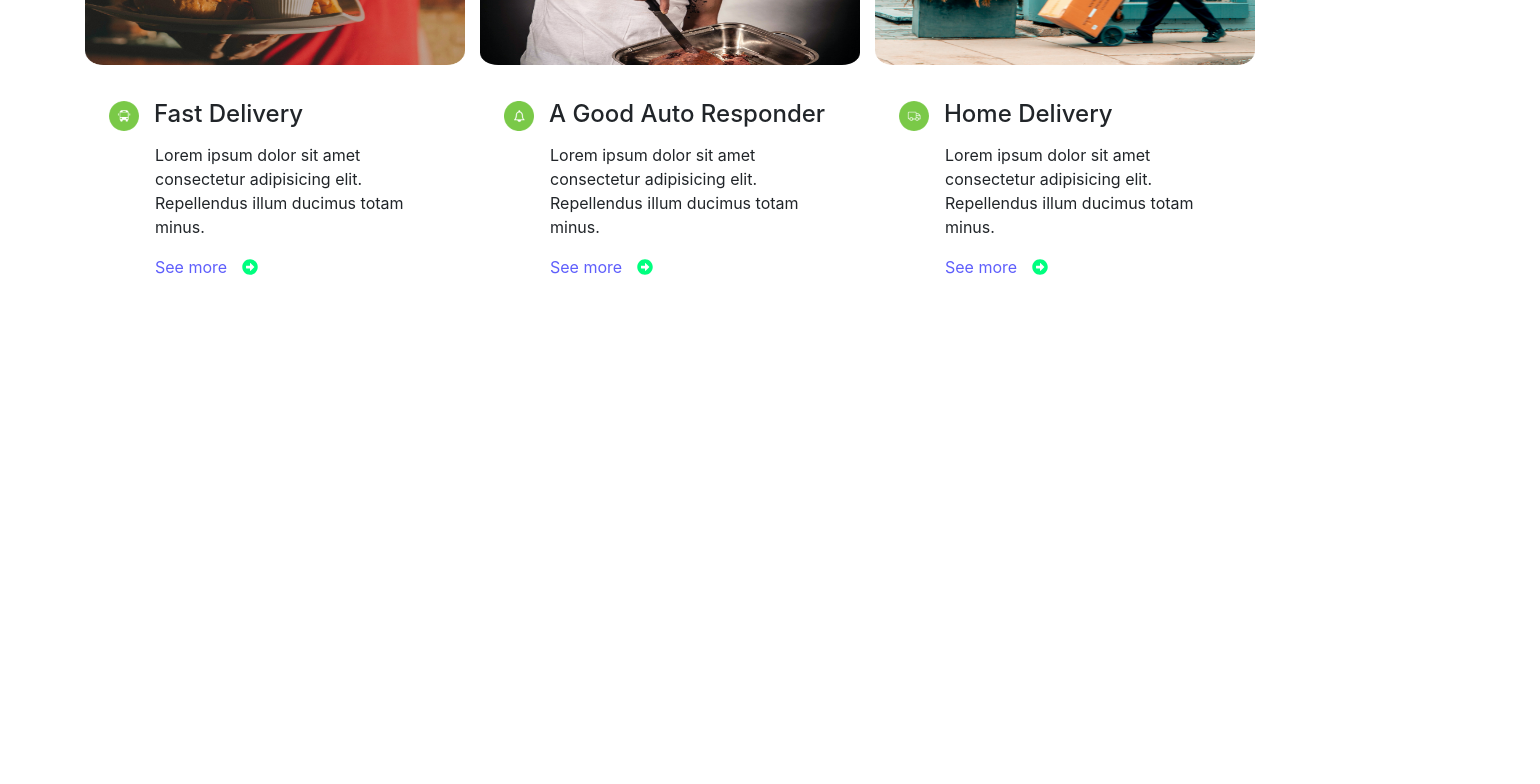
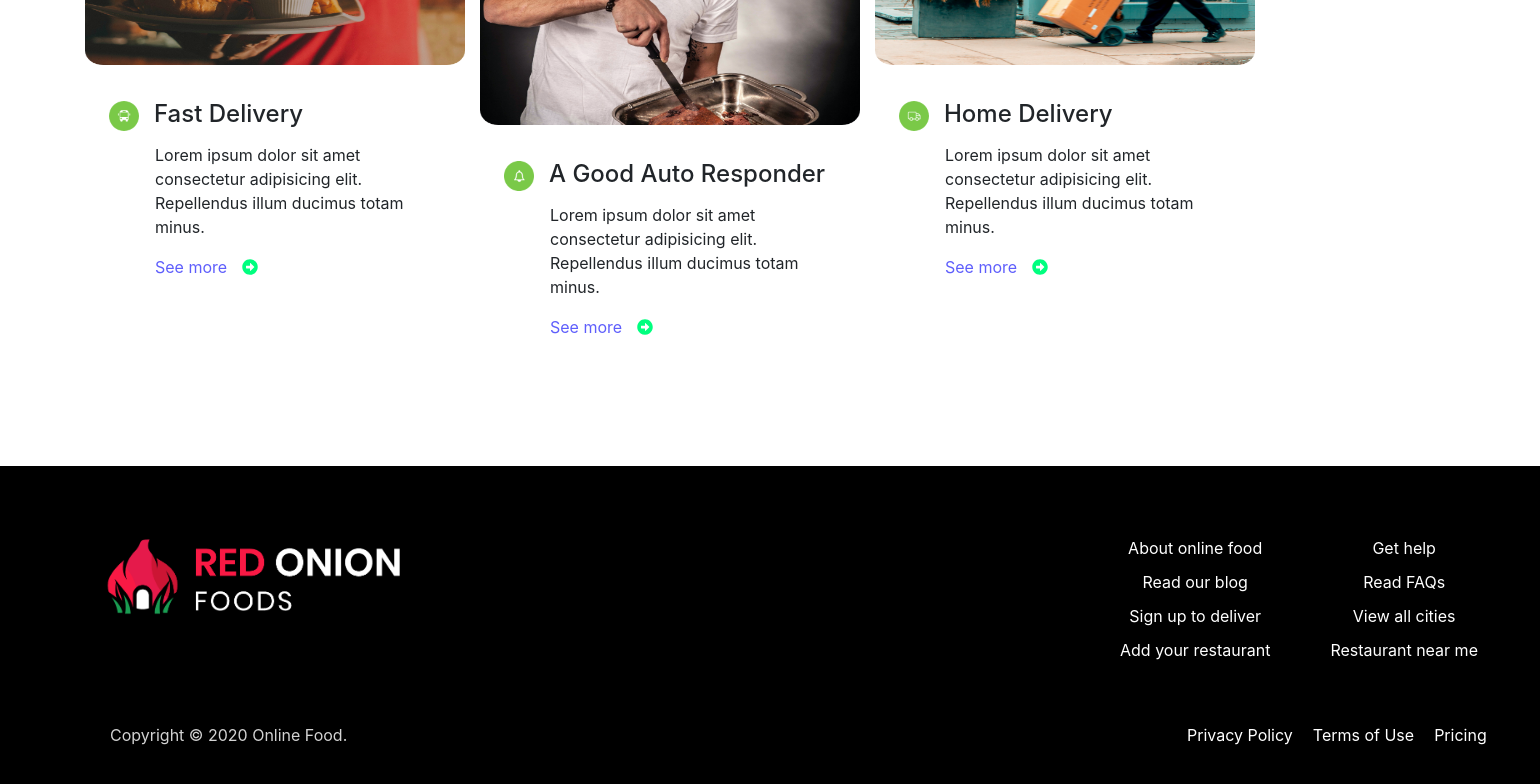
Before and after one commit to alnasimul/red-onion-restaurant, a React (Create React App) app: page / in a window 1280 px wide. Shown: the part 2210-2994 px from the top of the page, 1540 px wide, since content can reach past the window. Before the commit the page ends 2516 px from the top, so only its background shows below. Built offline with nearby package versions, Linux system fonts and the light colour scheme.

Commit message:
front page setup completed

```diff
--- a/src/App.js
+++ b/src/App.js
@@ -5,6 +5,7 @@ import Header from './components/Header/Header';
 import Banner from './components/Banner/Banner';
 import Shop from './components/Shop/Shop';
 import About from './components/About/About';
+import Footer from './components/Footer/Footer';
 
 function App() {
   return (
@@ -13,6 +14,7 @@ function App() {
       <Banner></Banner>
       <Shop></Shop>
       <About></About>
+      <Footer></Footer>
     </div>
   );
 }
--- a/src/components/About/About.css
+++ b/src/components/About/About.css
@@ -19,9 +19,25 @@
     margin-right:30px ;
     margin-bottom: 50px;
 }
+
+.special-width:hover{
+    box-shadow: 5px 10px 45px lightgray;
+    padding: 15px 10px;
+    border-radius: 10px;
+    width:400px;
+    margin-right:30px ;
+    margin-bottom: 50px;
+}
 .quarter-width img{
     width: 380px;
     height: 270px;
+    margin: 20px 0px;
+    margin-right: 15px;
+}
+
+.special-width img{
+    width: 380px;
+    height: 330px;
     margin: 20px 0px;
     margin-right: 15px;
 }
--- a/src/components/About/About.js
+++ b/src/components/About/About.js
@@ -34,7 +34,7 @@ const About = () => {
                             </div>
                         </div>
                     </div>
-                    <div className="quarter-width special-height">
+                    <div className="special-width">
                         <div>
                             <img src={img2} alt=""/>
                         </div>
--- /dev/null
+++ b/src/components/Footer/Footer.css
@@ -0,0 +1,66 @@
+.footerArea{
+    margin-top: 100px;
+    background-color: black;
+    width:1540px;
+    height:320px;
+    padding: 70px 70px;
+}
+
+.footerTop{
+    display: flex;
+}
+
+.otherInfo{
+    display: flex;
+    position: relative;
+    left:1010px;
+}
+
+.footerLogo img{
+    width:300px;
+    position: absolute;
+    left:100px
+}
+
+.otherInfo ul li{
+    list-style: none;
+    margin-right: 20px;
+    margin-bottom: 10px;
+}
+
+.otherInfo ul li a{
+    color:white;
+
+}
+
+.otherInfo ul li a:hover{
+    color: lightgrey;
+    text-decoration: none;
+}
+
+
+.footerBottom{
+    display: flex;
+    margin-top: 35px;
+}
+
+.footerBottom p{
+    position: absolute;
+    left:110px;
+    color:lightgrey
+}
+
+.policy{
+    position: relative;
+    left:1117px;
+}
+
+.footerBottom a{
+    color: white;
+    margin-right: 20px;
+}
+
+.footerBottom a:hover{
+    color:lightgrey;
+    text-decoration: none;
+}
--- /dev/null
+++ b/src/components/Footer/Footer.js
@@ -0,0 +1,39 @@
+import React from 'react';
+import './Footer.css';
+import logo from '../../logo.png';
+
+const Footer = () => {
+    return (
+        <div className="footerArea">
+            <div className="footerTop">
+                <div className="footerLogo">
+                    <img src={logo} alt="" />
+                </div>
+                <div className="otherInfo">
+                    <ul>
+                        <li><a href="#"> About online food</a></li>
+                        <li><a href="#">Read our blog</a></li>
+                        <li><a href="#">Sign up to deliver</a></li>
+                        <li><a href="#">Add your restaurant</a></li>
+                    </ul>
+                    <ul>
+                        <li><a href="#">Get help</a> </li>
+                        <li><a href="#">Read FAQs</a> </li>
+                        <li><a href="#">View all cities</a> </li>
+                        <li><a href="#">Restaurant near me</a></li>
+                    </ul>
+                </div>
+            </div>
+            <div className="footerBottom">
+                <p>Copyright © 2020 Online Food.</p>
+                <div className="policy">
+                    <a href="#">Privacy Policy</a>
+                    <a href="#">Terms of Use</a>
+                    <a href="#">Pricing</a>
+                </div>
+            </div>
+        </div>
+    );
+};
+
+export default Footer;
```
